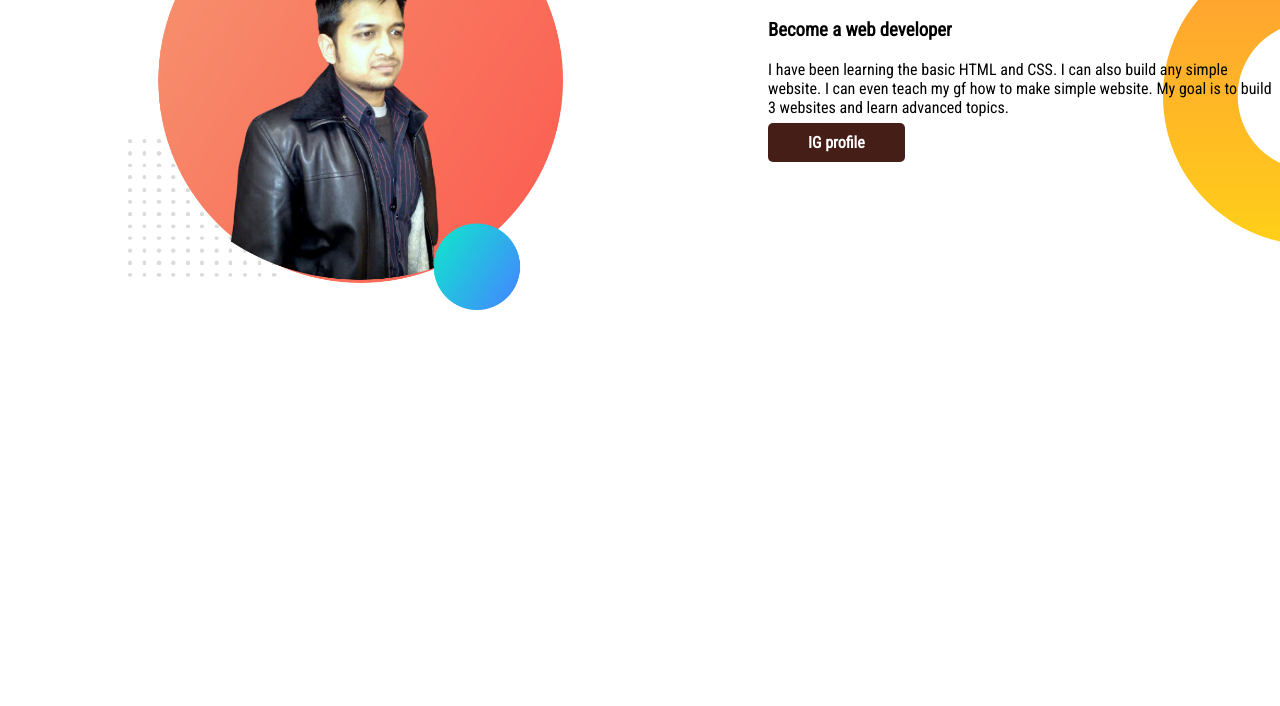
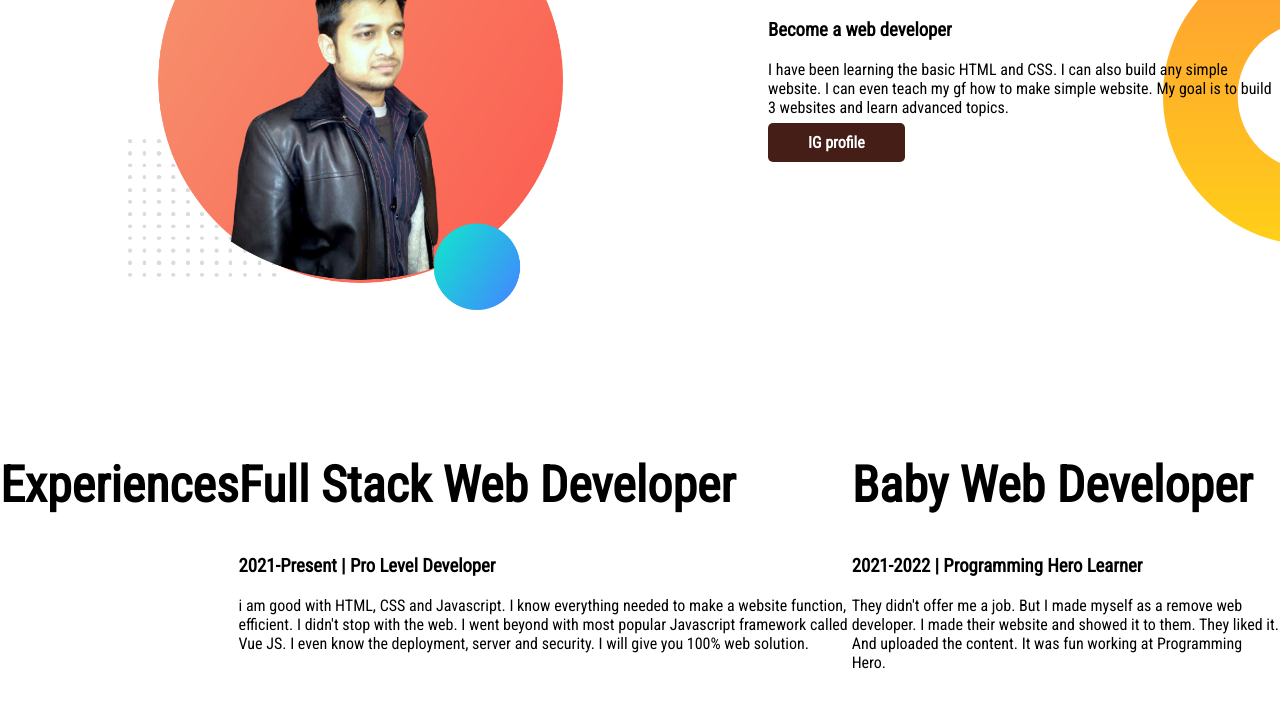
Before and after one commit to aftboom/developer-portfolio, a plain HTML site: page index.html in a window 1280 px wide. Shown: the part 644-1350 px from the top of the page. Before the commit the page ends 1058 px from the top, so only its background shows below. Drawn offline with Linux system fonts and the light colour scheme.

Commit message:
experience area

```diff
--- a/index.html
+++ b/index.html
@@ -43,6 +43,23 @@
 
         </div>
     </section>
+    <section class="experience-area">
+        <h1>Experiences</h1>
+        <div>
+            <h1>Full Stack Web Developer</h1>
+            <h3>2021-Present | Pro Level Developer</h3>
+            <p> i am good with HTML, CSS and Javascript. I know everything needed to make a website function, efficient.
+                I didn't stop with the web. I went beyond with most popular Javascript framework called Vue JS. I even
+                know the deployment, server and security. I will give you 100% web solution.</p>
+        </div>
+        <div>
+            <h1>Baby Web Developer</h1>
+            <h3>2021-2022 | Programming Hero Learner</h3>
+            <p>They didn't offer me a job. But I made myself as a remove web developer. I made their website and showed
+                it to them. They liked it. And uploaded the content. It was fun working at Programming Hero.</p>
+        </div>
+
+    </section>
 </body>
 
 </html>
```
